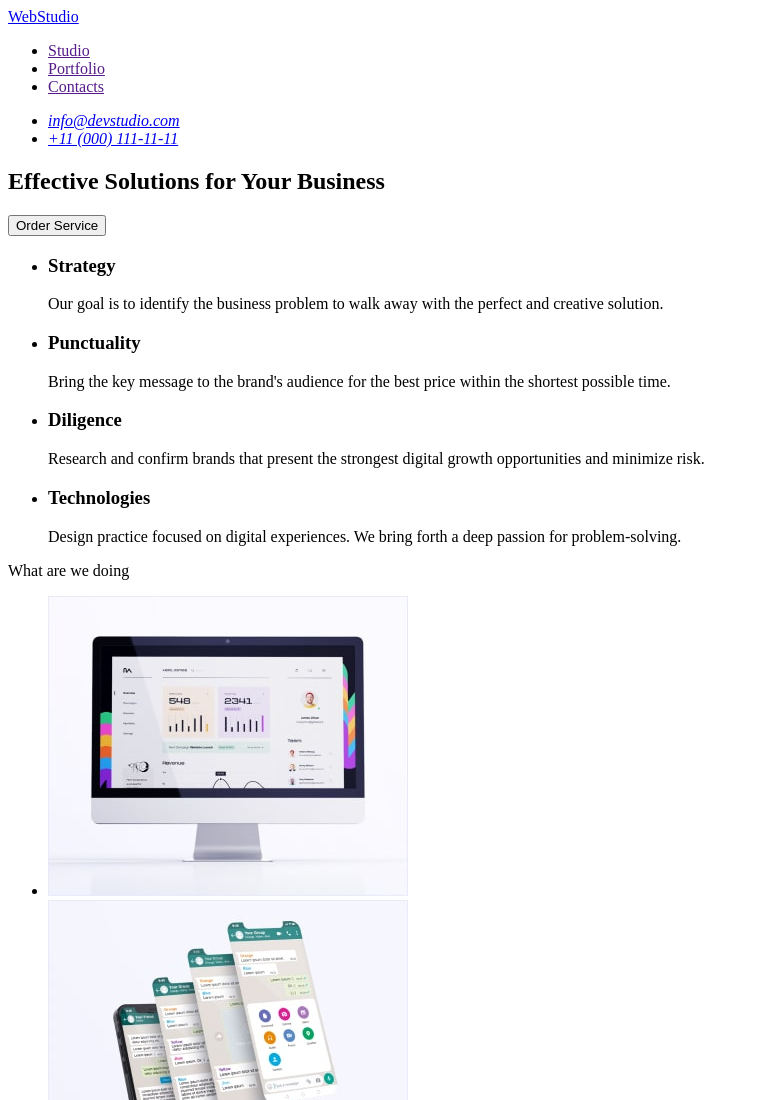
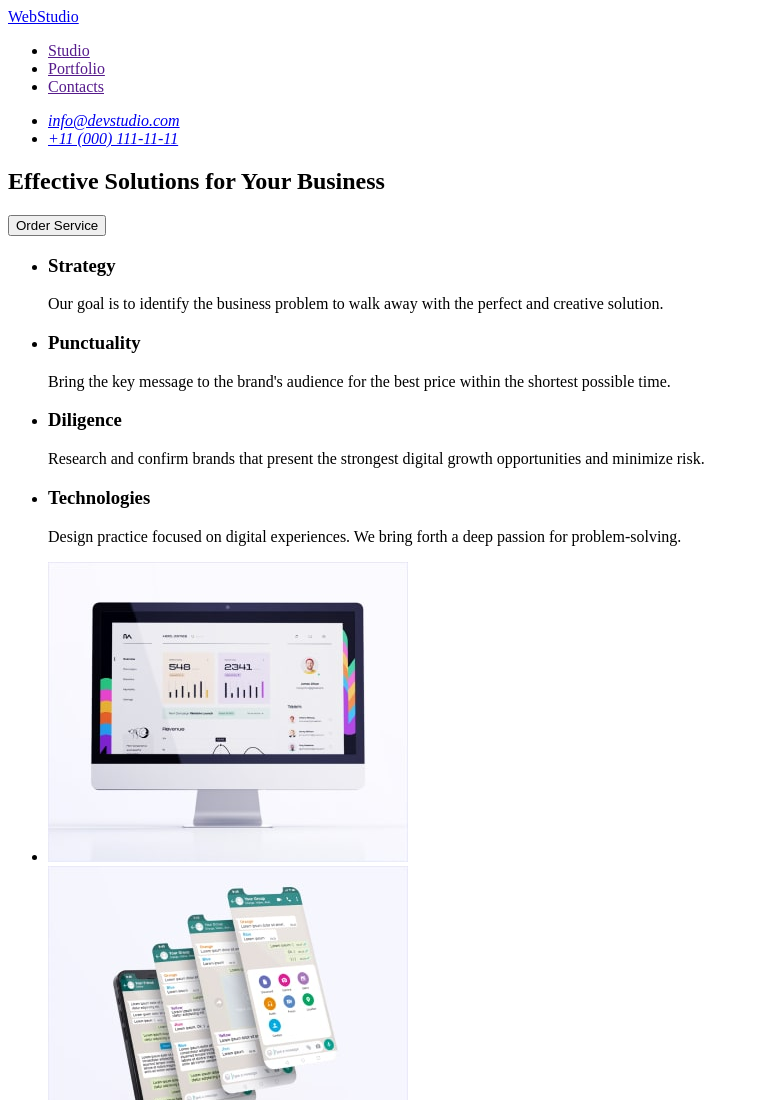
Before and after one commit to Terrenss/goit-markup-hw-01, a plain HTML site: page index.html in a window 1280 px wide. Shown: the top 1100 px of the page, without its empty margins (0-759 px from the left). Drawn offline with Linux system fonts and the light colour scheme.

Commit message:
Update index.html

```diff
--- a/index.html
+++ b/index.html
@@ -70,7 +70,7 @@
 
       <!-- Section 2 -->
       <section>
-        <h2hidden>What are we doing</h2hidden>
+        <h2 hidden>What are we doing</h2>
         <ul>
           <li>
             <img
```
